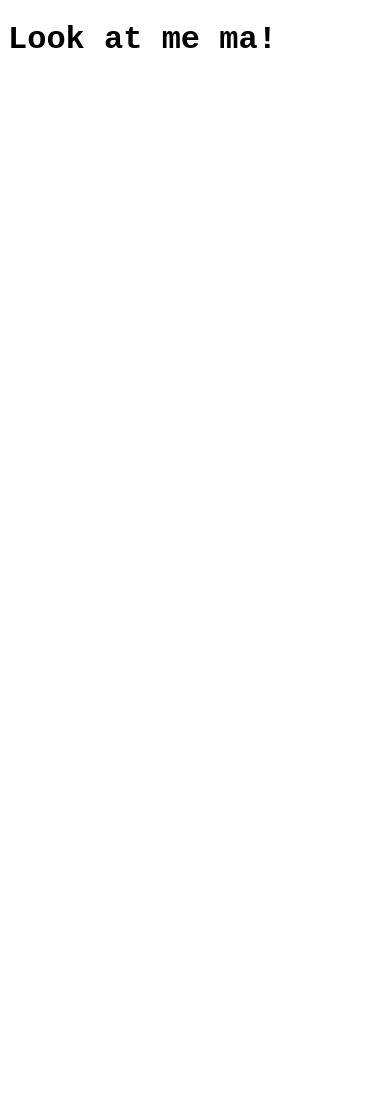
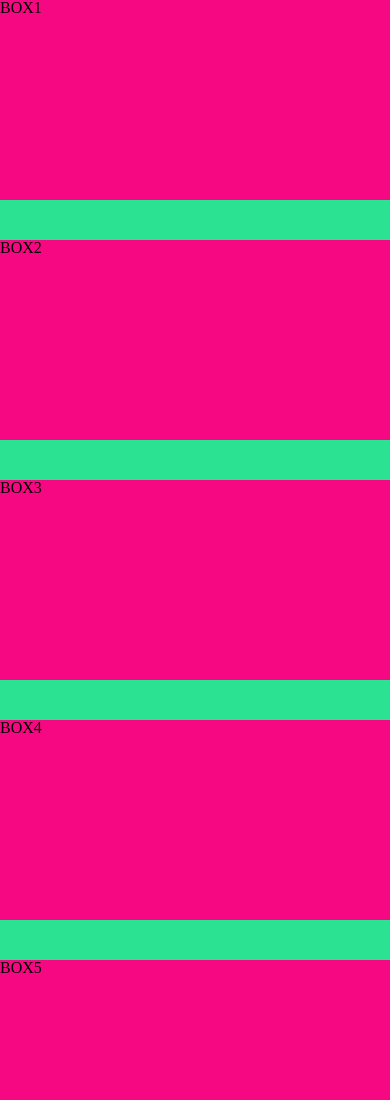
Before and after one commit to SuperMarcin1999/Project3HtmlCssResponsive, a plain HTML site: page index.html in a window 390 px wide. Shown: the top 1100 px of the page. Before the commit the page ends 844 px from the top, so only its background shows below. Drawn offline with Linux system fonts and the light colour scheme.

Commit message:
responsywne kafelki, 3, 2, 1 kolumny

```diff
--- /dev/null
+++ b/css-reset.css
@@ -0,0 +1,48 @@
+/* http://meyerweb.com/eric/tools/css/reset/
+   v2.0 | 20110126
+   License: none (public domain)
+*/
+
+html, body, div, span, applet, object, iframe,
+h1, h2, h3, h4, h5, h6, p, blockquote, pre,
+a, abbr, acronym, address, big, cite, code,
+del, dfn, em, img, ins, kbd, q, s, samp,
+small, strike, strong, sub, sup, tt, var,
+b, u, i, center,
+dl, dt, dd, ol, ul, li,
+fieldset, form, label, legend,
+table, caption, tbody, tfoot, thead, tr, th, td,
+article, aside, canvas, details, embed,
+figure, figcaption, footer, header, hgroup,
+menu, nav, output, ruby, section, summary,
+time, mark, audio, video {
+    margin: 0;
+    padding: 0;
+    border: 0;
+    font-size: 100%;
+    font: inherit;
+    vertical-align: baseline;
+}
+/* HTML5 display-role reset for older browsers */
+article, aside, details, figcaption, figure,
+footer, header, hgroup, menu, nav, section {
+    display: block;
+}
+body {
+    line-height: 1;
+}
+ol, ul {
+    list-style: none;
+}
+blockquote, q {
+    quotes: none;
+}
+blockquote:before, blockquote:after,
+q:before, q:after {
+    content: '';
+    content: none;
+}
+table {
+    border-collapse: collapse;
+    border-spacing: 0;
+}
--- a/index.html
+++ b/index.html
@@ -4,9 +4,21 @@
     <meta charset="UTF-8">
     <meta name="viewport" content="width=device-width, initial-scale=1.0">
     <title>Responsive project</title>
+    <link rel="stylesheet" href="css-reset.css">
     <link rel="stylesheet" href="style.css">
 </head>
 <body>
-    <h1>Look at me ma!</h1>
+    <div class="container">
+        <div class="col"><h1>BOX1</h1></div>
+        <div class="col"><h1>BOX2</h1></div>
+        <div class="col"><h1>BOX3</h1></div>
+        <div class="col"><h1>BOX4</h1></div>
+        <div class="col"><h1>BOX5</h1></div>
+        <div class="col"><h1>BOX6</h1></div>
+        <div class="col"><h1>BOX7</h1></div>
+        <div class="col"><h1>BOX8</h1></div>
+        <div class="col"><h1>BOX9</h1></div>
+        <div class="col"><h1>BOX10</h1></div>
+    </div>
 </body>
 </html>
--- a/style.css
+++ b/style.css
@@ -1,16 +1,29 @@
 /* Global View aka Deskop View */
-h1 {
-    color: limegreen;
-    /* Zmienna font=family jest cos ala dziedziczona przez wartosci nizej */
-    font-family: 'Courier New', Courier, monospace;
+
+
+.container {
+    background-color: rgb(43,226,147);
+    min-height: 500px;
+    max-width: 1024px;
+    margin: 0 auto;
+    /* W zasadzie te 3 liniki niżej robią robote */
+    display: flex;
+    flex-wrap: wrap;
+    justify-content: space-between;
+}
+.col {
+    background-color: rgb(247, 8, 131);
+    min-height: 200px;
+    width: 30%;
+    margin-bottom: 40px;
 }
 
 
 /* Tablet View */
 /* Jesli taki warunek sie wykona (działa w obie strony) */
 @media (max-width: 768px) {
-    h1 {
-        color: green;
+    .col {
+        width: 47%;
     }
 }
 
@@ -18,9 +31,7 @@ h1 {
 /* Mobile View */
 /* Dla mobile mniej, np 400px, ale nie da sie bardziej chroma zwęższyć */
 @media (max-width: 500px) {
-    h1 {
-        color: black;
-        /* W tym przypadku nic poniżej niema więc tylko dla tego "widoku" będziemy mięć tą czcionkę */
-        /* font-family: 'Courier New', Courier, monospace; */
+    .col {
+        width: 100%;
     }
 }
```
